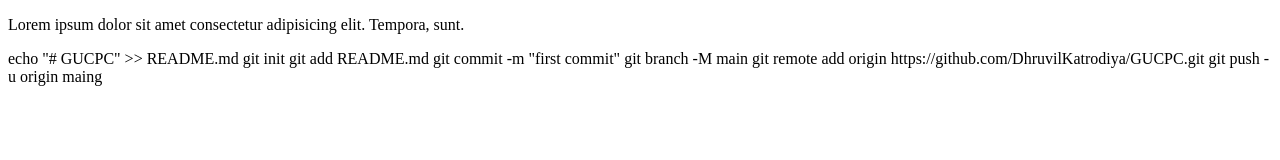
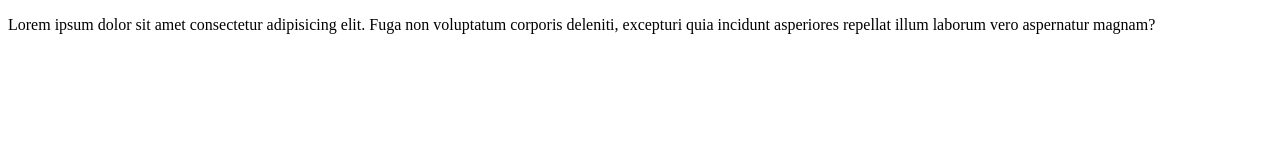
Before and after one commit to DhruvilKatrodiya/GUCPC, a plain HTML site: page index.html in a window 1280 px wide. Drawn offline with Linux system fonts and the light colour scheme.

Commit message:
production

```diff
--- a/index.html
+++ b/index.html
@@ -6,13 +6,6 @@
     <title>Document</title>
 </head>
 <body>
-    <p>Lorem ipsum dolor sit amet consectetur adipisicing elit. Tempora, sunt.</p>
+    <p>Lorem ipsum dolor sit amet consectetur adipisicing elit. Fuga non voluptatum corporis deleniti, excepturi quia incidunt asperiores repellat illum laborum vero aspernatur magnam?</p>
 </body>
 </html>
-echo "# GUCPC" >> README.md
-git init
-git add README.md
-git commit -m "first commit"
-git branch -M main
-git remote add origin https://github.com/DhruvilKatrodiya/GUCPC.git
-git push -u origin maing
```
